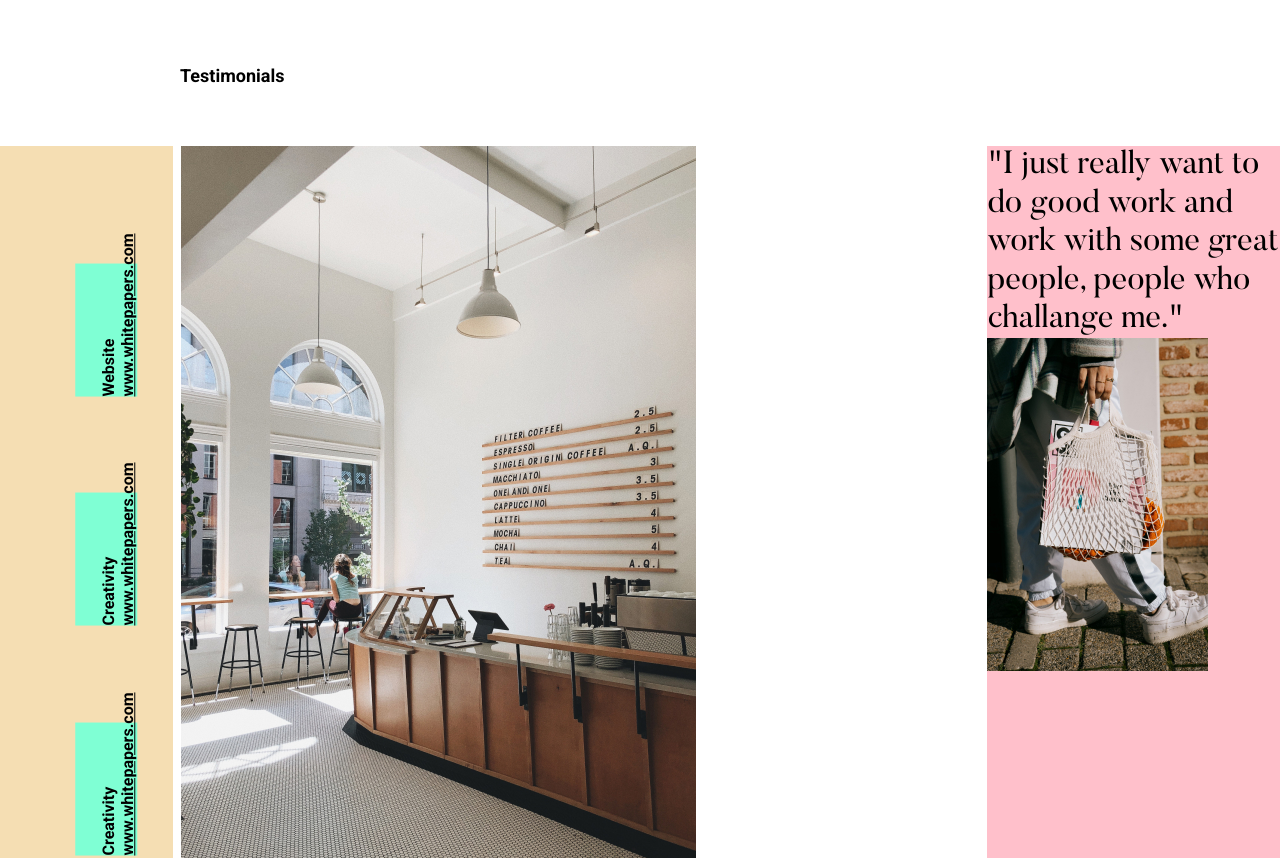
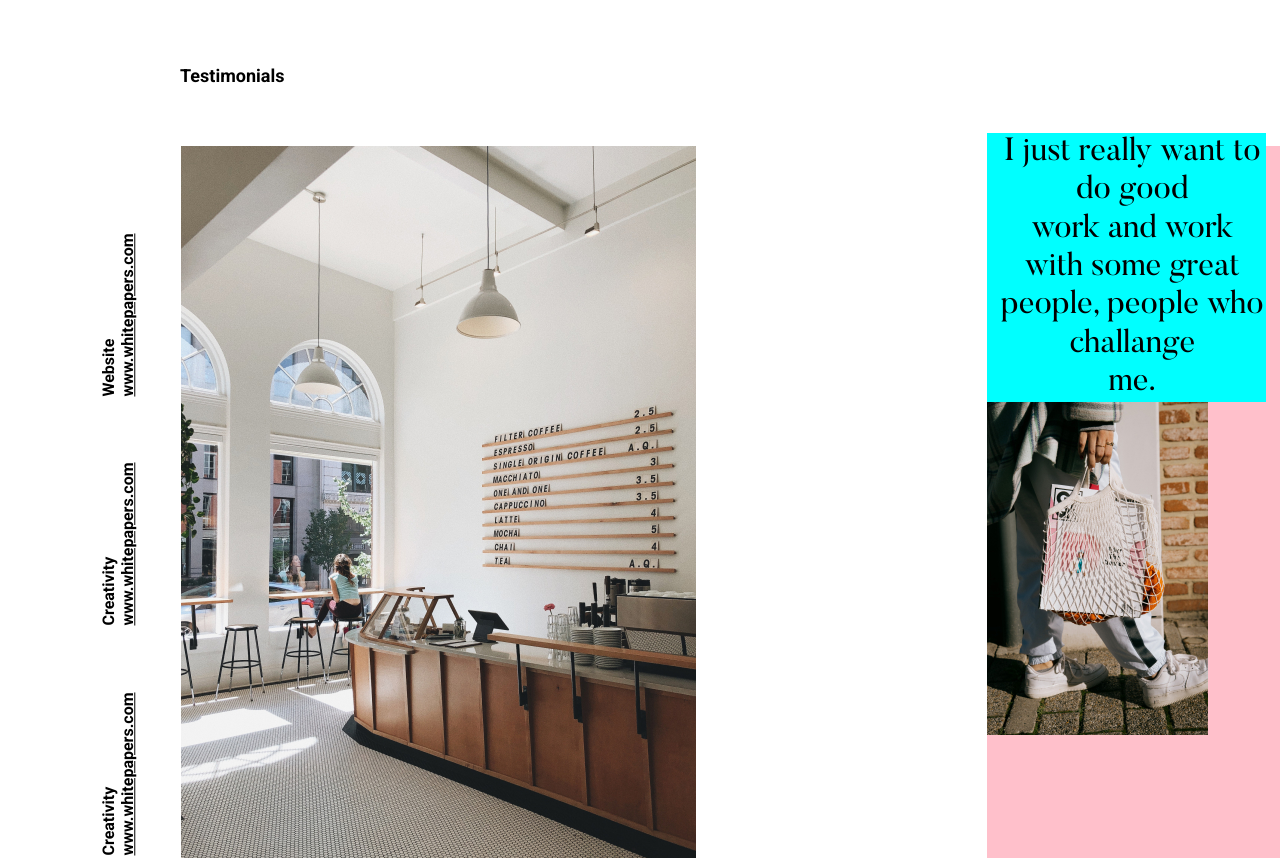
Before and after one commit to protenot/otus-css-Olga_Belaya, a plain HTML site: page index.html in a window 1280 px wide. Shown: the part 2000-2858 px from the top of the page. Drawn offline with Linux system fonts and the light colour scheme.

Commit message:
section testimonials ready

```diff
--- a/index.html
+++ b/index.html
@@ -96,7 +96,7 @@
 
     <img class="web-image " src="image/6_Counter.jpg" alt="Counter">
     <div class="testimonials-block">
-      <blockquote class="testimonials-blockquote">"I just really want to do good work and work with some great people, people who challange me."
+      <blockquote class="testimonials-blockquote">I just really want to do good <br> work and work with some great people, people who challange <br> me.
       </blockquote>
 
       <img class="img-blockquote" src="image/7_Mesh_man.jpg" alt="Men with mesh">
--- a/style/style.css
+++ b/style/style.css
@@ -258,7 +258,6 @@ overflow: auto;
     display: flex;
     flex-direction: column;
     justify-content: space-around;
-    background-color: wheat;
     margin-right: 0;
     padding-top: 40%;
 
@@ -272,7 +271,6 @@ a{
 .web-item{
     transform: rotate(270deg);
     list-style-type:none;
-    background-color: aquamarine;
     padding-top: 18%;
 
 
@@ -284,6 +282,7 @@ a{
     font-size: 1.125rem;
     font-size: 16px;
     margin-bottom: 0;
+
 
 
 
@@ -312,11 +311,15 @@ margin-left:1%;
 
 }
 .testimonials-blockquote{
-    width: 67%;
+    width: 59%;
     font-family: "Butler", serif;
     font-size: 2rem;
-
-
+    background-color: aqua;
+    padding-left: 2.5%;
+    margin-top: -3%;
+    line-height: 1.2;
+    padding-right: 0%;
+    text-align: center;
 }
 .img-blockquote{
     width: 221px;
```
